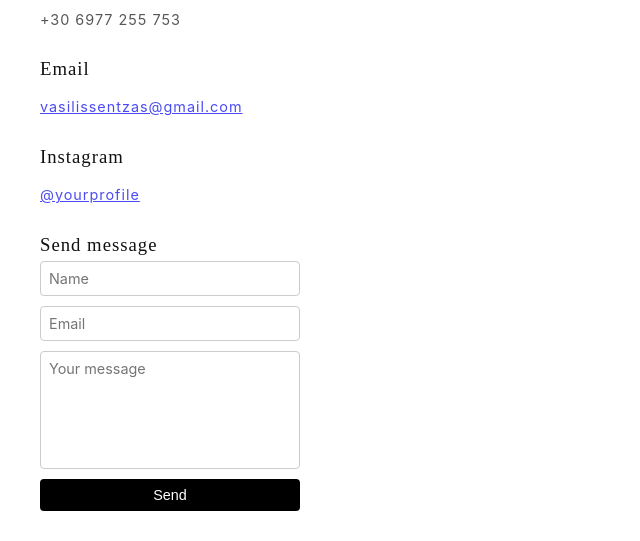
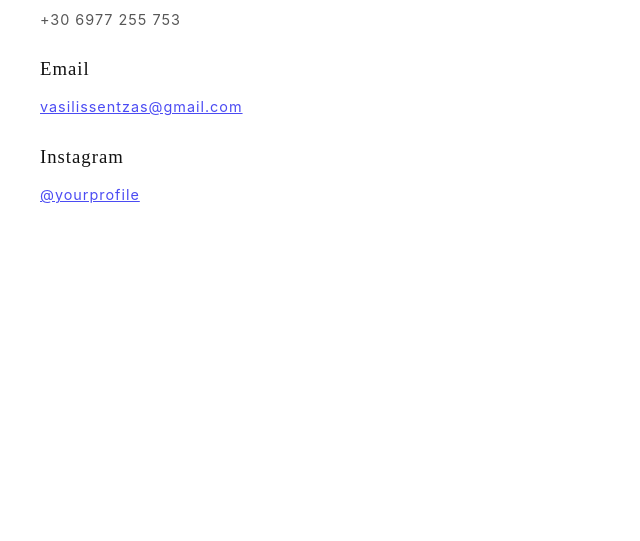
Before and after one commit to vsent9/vasilissentzas-site, a Flask app: page /contact in a window 1280 px wide. Shown: the part 320-861 px from the top of the page, without its empty margins (0-640 px from the left). After the commit the page ends 523 px from the top, so only its background shows below. Run offline with Flask 3, Linux system fonts and the light colour scheme.

Commit message:
Update contact.html

```diff
--- a/templates/contact.html
+++ b/templates/contact.html
@@ -49,7 +49,7 @@
         <p><a href="https://instagram.com/yourprofile" class="subtle-link" target="_blank">@yourprofile</a></p>
     </div>
 
-    <div class="contact-item">
+    <!--<div class="contact-item">
     <h3>Send message</h3>
 
     <form action="/send_message" method="POST" class="contact-form">
@@ -57,7 +57,7 @@
         <input type="email" name="email" placeholder="Email" required>
         <textarea name="message" placeholder="Your message" required></textarea>
         <button type="submit">Send</button>
-    </form>
+    </form>-->
 </div>
 
 
```
